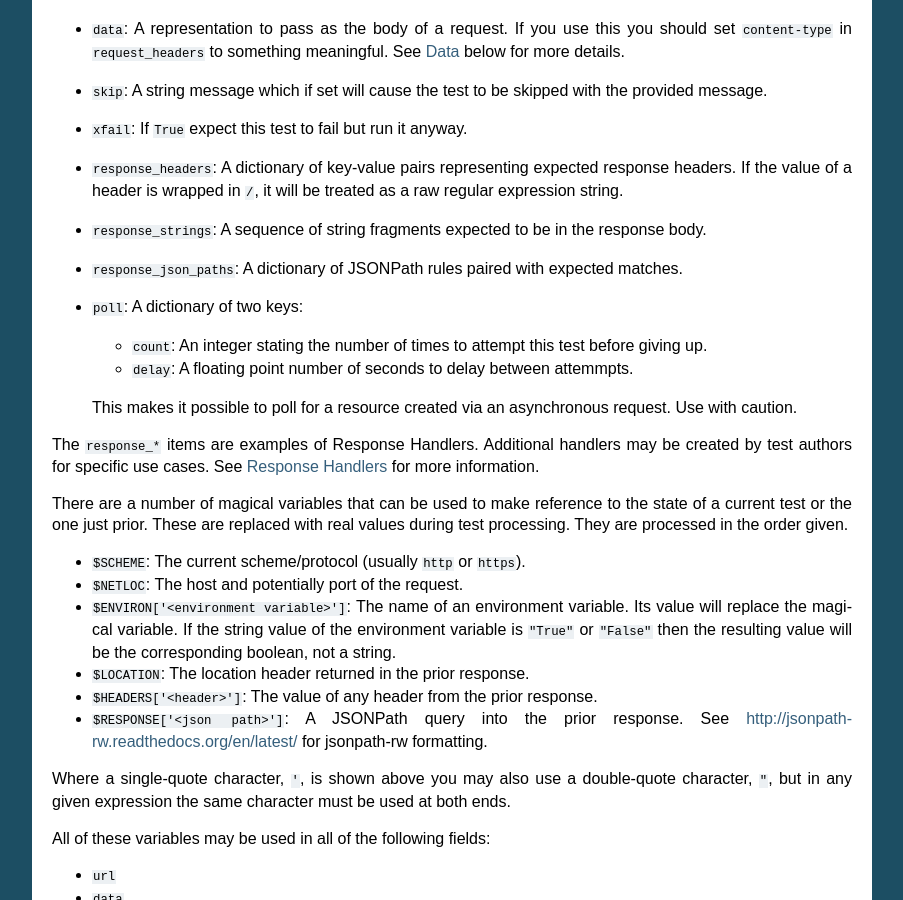
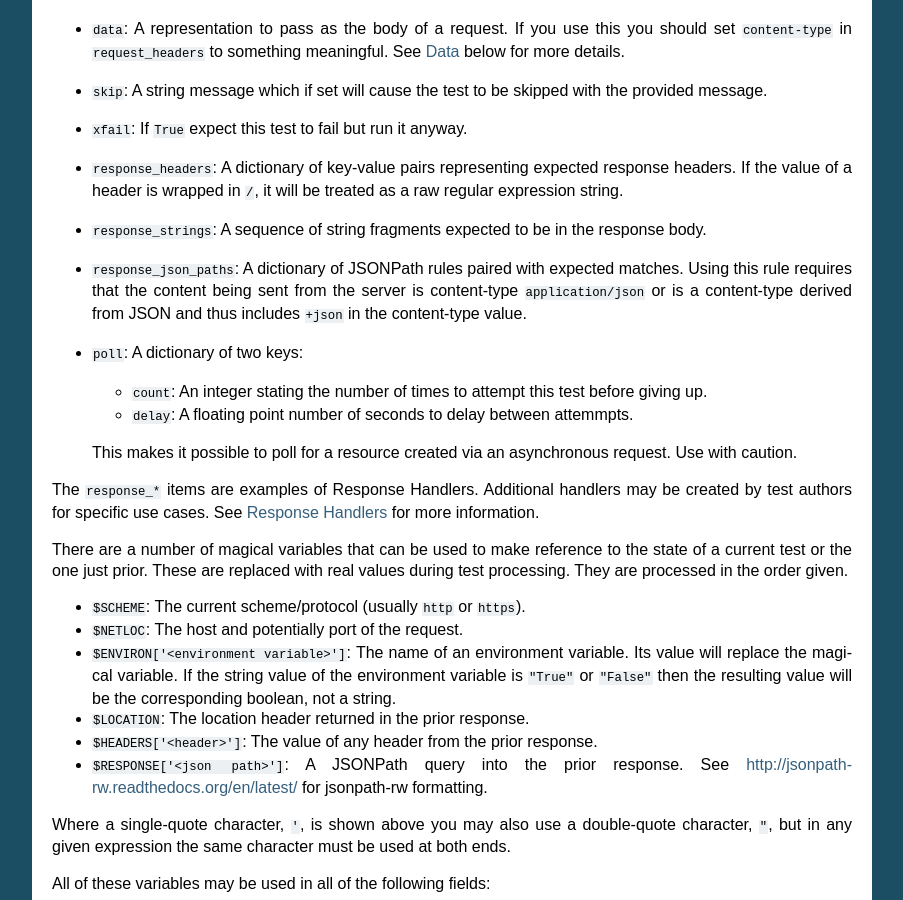
Before and after one commit to cdent/gabbi, a Sphinx documentation site: the page built from docs/source/format.rst, in a window 1280 px wide and 900 px high, scrolled down 1004 px. Shown: the whole window, without its empty margins (198-1101 px from the left). Built offline with Sphinx 7.4.7, drawn with Linux system fonts in a browser that asks for light colours.

Commit message:
Make sure all response content marked as JSON is decoded
Until this change only response bodies with a content-type of
'application/json' were decoded from JSON and stored in the
json_data attribute. Now '+json' style content-types also get the
same treatment.

json_data is the attribute later used when checking
response_json_paths. An expectation of a correct content type has
always been present but the docs have been update to make this
clear.

In the future when other content types will have handling similar to
JSON, this processing will need to be encapsulated in the
implementations of each content type handler. This fix is short
term.

```diff
--- a/docs/source/format.rst
+++ b/docs/source/format.rst
@@ -67,7 +67,10 @@ Many of these items allow substitutions (explained below).
 * ``response_strings``: A sequence of string fragments expected to be
   in the response body.
 * ``response_json_paths``: A dictionary of JSONPath rules paired with
-  expected matches.
+  expected matches. Using this rule requires that the content being
+  sent from the server is content-type ``application/json`` or is
+  a content-type derived from JSON and thus includes ``+json`` in
+  the content-type value.
 * ``poll``: A dictionary of two keys:
 
   * ``count``: An integer stating the number of times to attempt
```
Also changed, not shown: 3 other files.
